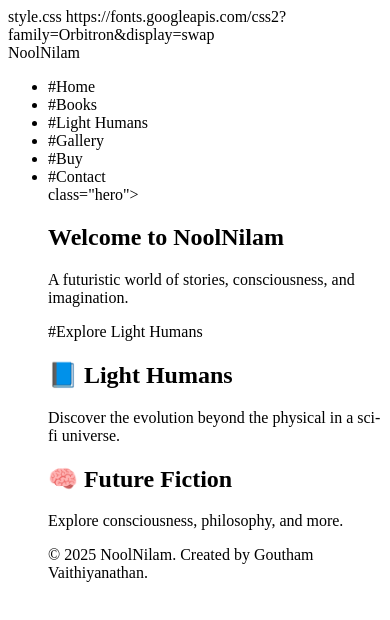
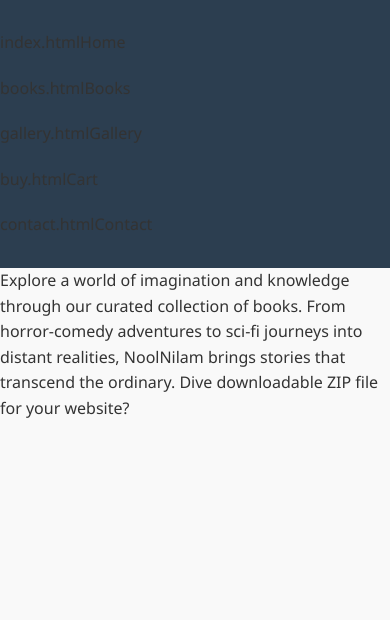
Before and after one commit to Noolnilam/Noolnilam, a plain HTML site: page index.html in a window 390 px wide. Drawn offline with Linux system fonts and the light colour scheme.

Commit message:
Update index.html

```diff
--- a/index.html
+++ b/index.html
@@ -1,42 +1,87 @@
 <!DOCTYPE html>
 <html lang="en">
 <head>
-  <meta charset="UTF-8" />
-  <meta name="viewport" content="width=device-width, initial-scale=1.0" />
-  <title>NoolNilam – A Universe of Stories</title>
-  style.css
-  https://fonts.googleapis.com/css2?family=Orbitron&display=swap
+    <meta charset="UTF-8">
+    <title>NoolNilam - Home</title>
+    <meta name="viewport" content="width=device-width, initial-scale=1.0">
+    <style>
+        /* Reset and base styles */
+        * {
+            margin: 0;
+            padding: 0;
+            box-sizing: border-box;
+        }
+        body {
+            font-family: 'Segoe UI', Tahoma, Geneva, Verdana, sans-serif;
+            line-height: 1.6;
+            background-color: #f9f9f9;
+            color: #333;
+        }
+        header {
+            background-color: #2c3e50;
+            padding: 20px 0;
+        }
+        nav ul {
+            list-style: none;
+            display: flex;
+            justify-content: center;
+            flex-wrap: wrap;
+        }
+        nav ul li {
+            margin: 0 15px;
+        }
+        nav ul li a {
+            color: #ecf0f1;
+            text-decoration: none;
+            font-weight: bold;
+            font-size: 16px;
+        }
+        nav ul li a:hover {
+            text-decoration: underline;
+        }
+        .welcome {
+            padding: 60px 20px;
+            text-align: center;
+            background: linear-gradient(to right, #e0eafc, #cfdef3);
+        }
+        .welcome h1 {
+            font-size: 36px;
+            margin-bottom: 20px;
+        }
+        .welcome p {
+            font-size: 18px;
+            max-width: 800px;
+            margin: 0 auto;
+        }
+        footer {
+            background-color: #2c3e50;
+            color: #ecf0f1;
+            text-align: center;
+            padding: 20px;
+            margin-top: 40px;
+        }
+        @media (max-width: 600px) {
+            nav ul {
+                flex-direction: column;
+            }
+            nav ul li {
+                margin: 10px 0;
+            }
+        }
+    </style>
 </head>
 <body>
-  <header>
-    <div class="logo">NoolNilam</div>
-    <nav>
-      <ul>
-        <li>#Home</a></li>
-        <li>#Books</a></li>
-        <li>#Light Humans</a></li>
-        <li>#Gallery</a></li>
-        <li>#Buy</a></li>
-        <li>#Contact</a></li>
-      class="hero">
-    <h1>Welcome to NoolNilam</h1>
-    <p>A futuristic world of stories, consciousness, and imagination.</p>
-    #Explore Light Humans</a>
-  </section>
+    <header>
+        <nav>
+            <ul>
+                <li>index.htmlHome</a></li>
+                <li>books.htmlBooks</a></li>
+                <li>gallery.htmlGallery</a></li>
+                <li>buy.htmlCart</a></li>
+                <li>contact.htmlContact</a></li>
+            </ul>
+        </nav>
+    </header>
 
-  <section class="features">
-    <div class="feature-box">
-      <h2>📘 Light Humans</h2>
-      <p>Discover the evolution beyond the physical in a sci-fi universe.</p>
-    </div>
-    <div class="feature-box">
-      <h2>🧠 Future Fiction</h2>
-      <p>Explore consciousness, philosophy, and more.</p>
-    </div>
-  </section>
-
-  <footer>
-    <p>&copy; 2025 NoolNilam. Created by Goutham Vaithiyanathan.</p>
-  </footer>
-</body>
-</html>
+    <section class="welcomeh1>
+        <p>Explore a world of imagination and knowledge through our curated collection of books. From horror-comedy adventures to sci-fi journeys into distant realities, NoolNilam brings stories that transcend the ordinary. Dive downloadable ZIP file for your website?
```
